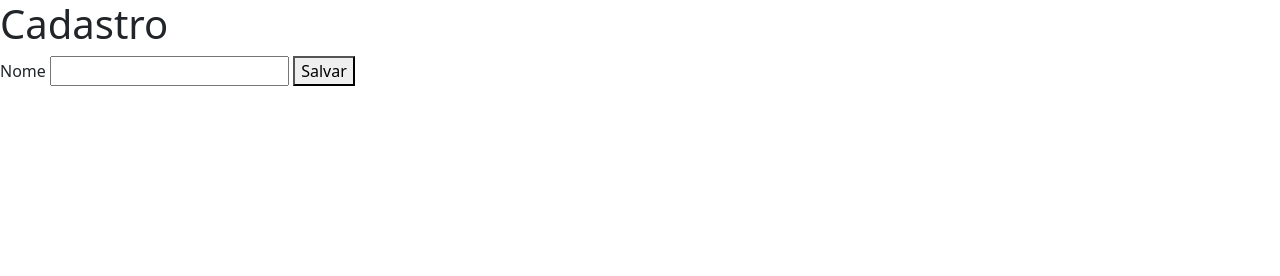
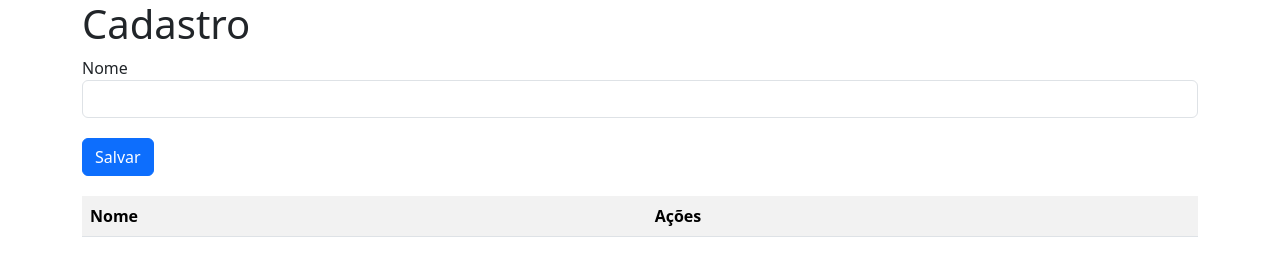
Before and after one commit to RocOliveira/projeto_cod_login, a plain HTML site: page cadastro.html in a window 1280 px wide. Drawn offline with nearby package versions, Linux system fonts and the light colour scheme.

Commit message:
Inserindo campos na tela de cadastro

```diff
--- a/cadastro.html
+++ b/cadastro.html
@@ -9,12 +9,20 @@
 
 </head>
 <body>
-   <div class="conatiner">
+   <div class="container">
      <h1>Cadastro</h1>
      <label for="">Nome</label>
-     <input type="text" name="" id="nomeUser">
-     <button type="buton">Salvar</button>
+     <input type="text" class="form-control" name="" id="nomeUser">
+     <button style="margin-top: 20px;" class="btn btn-primary">Salvar</button>
+    </div>
+    <div class="container" style="margin-top: 20px;" >
 
+    <table class="table table-striped" id="tabela">
+        <tr>
+            <th>Nome</th>
+            <th>Ações</th>
+        </tr>
+    </table>
     </div>
 </body>
 </html>
```
Also changed, not shown: main.js (line endings or trailing spaces).
